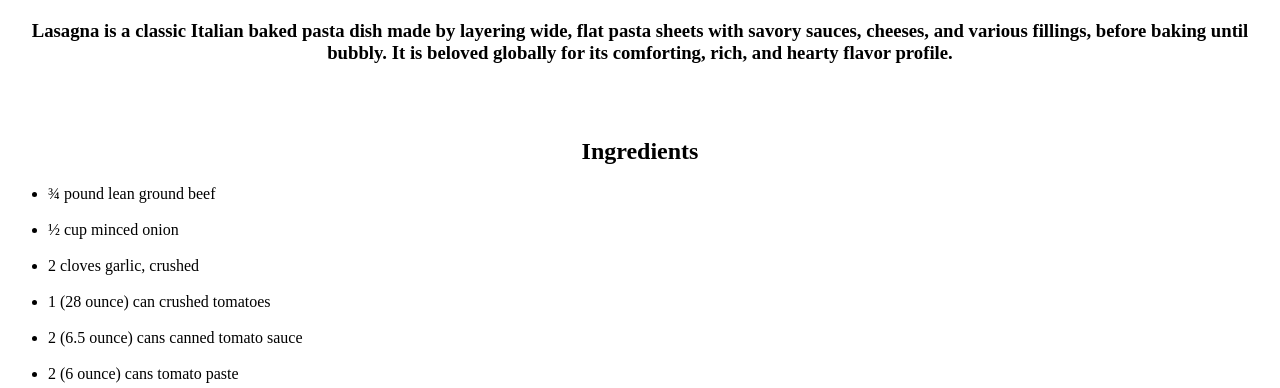
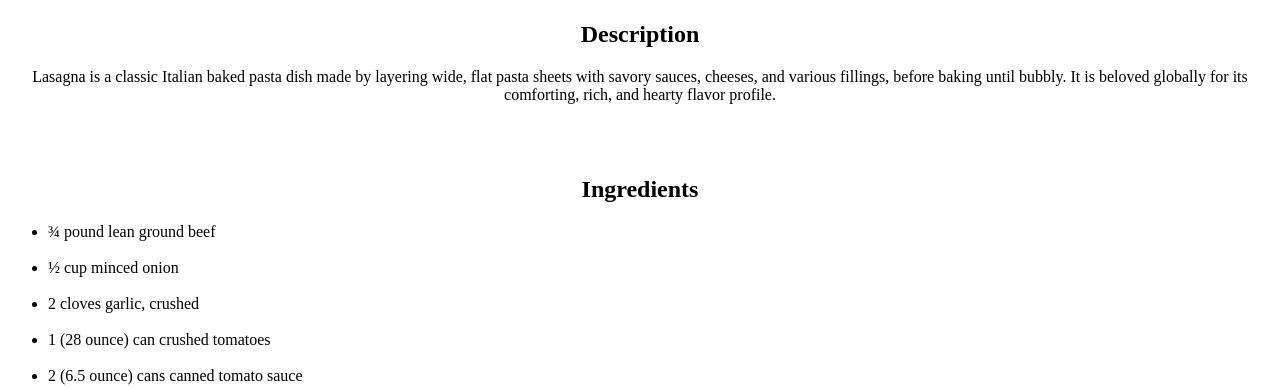
Before and after one commit to heekki/odin-recipes, a plain HTML site: page recipes/lasagna.html in a window 1280 px wide. Shown: the part 419-807 px from the top of the page. Drawn offline with Linux system fonts and the light colour scheme.

Commit message:
Add description header on lasagna.html

```diff
--- a/recipes/lasagna.html
+++ b/recipes/lasagna.html
@@ -11,7 +11,8 @@
     <br><br>
     <img src="https://www.allrecipes.com/thmb/iOfxQGOJTdM0K6edW-MFkn-nydE=/0x512/filters:no_upscale():max_bytes(150000):strip_icc():format(webp)/23600-worlds-best-lasagna-DDMFS-4x3-1196-24c5401652934ffb96d3d94bc9fbe2d7.jpg">
     <br>
-    <h3>Lasagna is a classic Italian baked pasta dish made by layering wide, flat pasta sheets with savory sauces, cheeses, and various fillings, before baking until bubbly. It is beloved globally for its comforting, rich, and hearty flavor profile.</h3>
+    <h2>Description</h2>
+    <p>Lasagna is a classic Italian baked pasta dish made by layering wide, flat pasta sheets with savory sauces, cheeses, and various fillings, before baking until bubbly. It is beloved globally for its comforting, rich, and hearty flavor profile.</p>
     <br><br>
     <h2>Ingredients</h2>
     <ul align="left">
```
